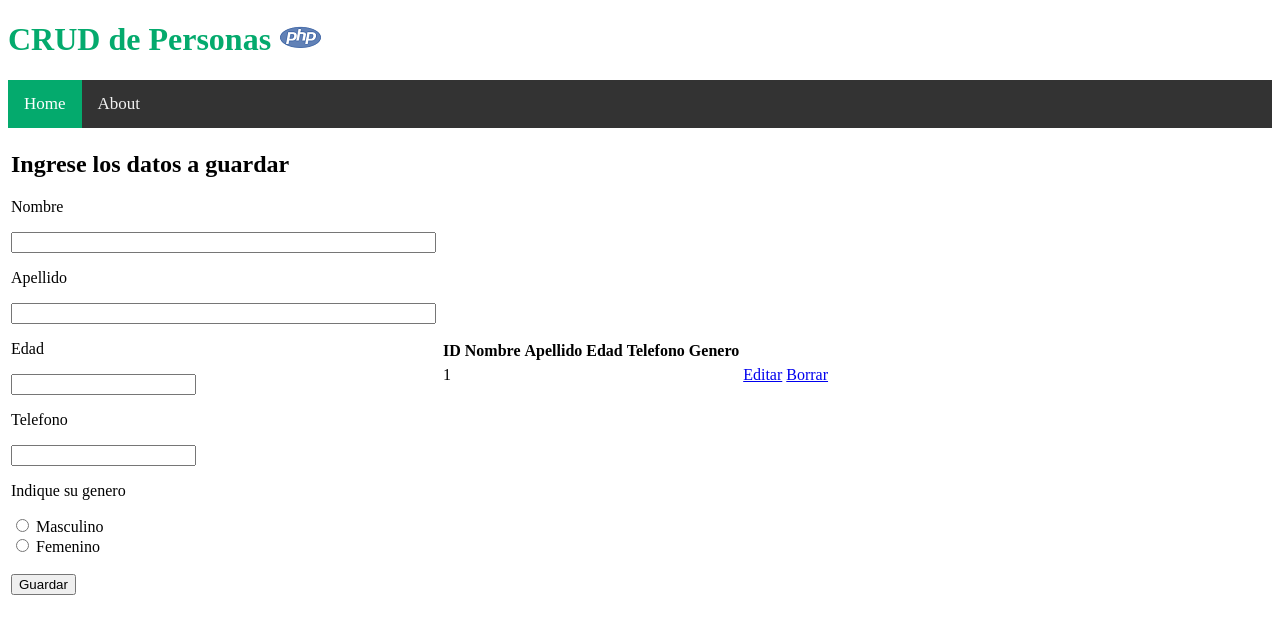
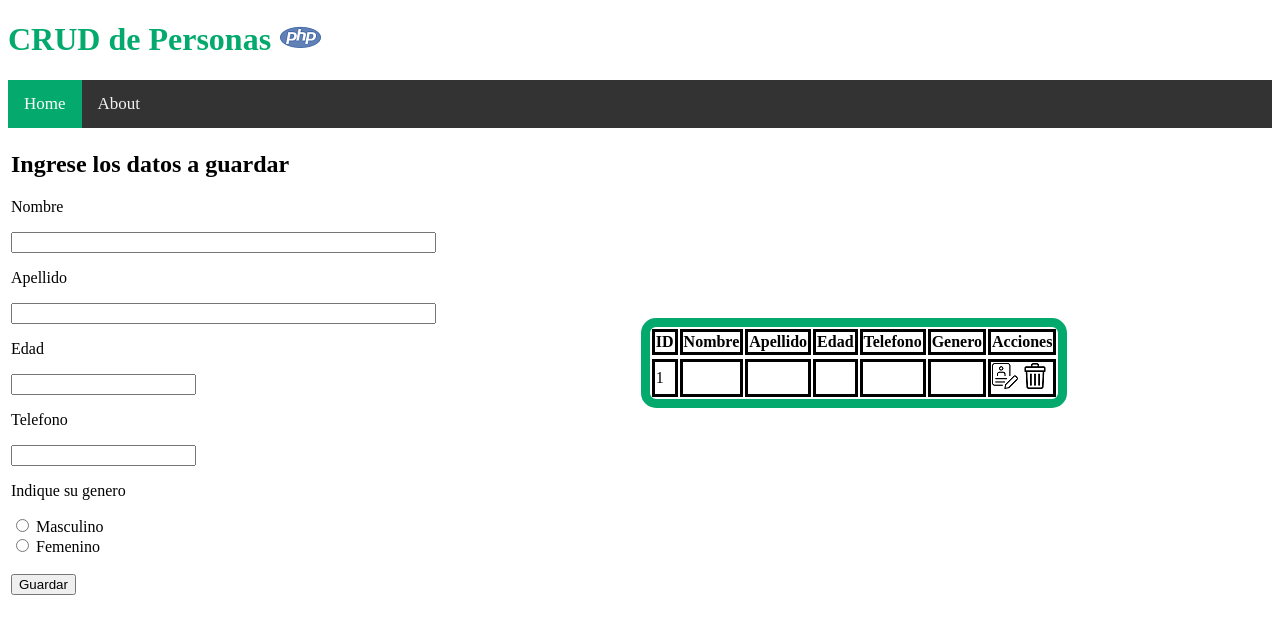
Before and after one commit to manuelsblanco/CRUD_PHP, a PHP site: page / in a window 1280 px wide. Shown: the top 634 px of the page. Run offline with PHP 8.4, Linux system fonts and the light colour scheme; tables that the repository leaves empty or names only in its code hold one stand-in row (values such as "Sample post"); data that the repository does not hold is empty.

Commit message:
Tercer Commit
Llegando casi a la versión final

```diff
--- a/index.php
+++ b/index.php
@@ -19,7 +19,7 @@
     <?php include("banner.php")?>
     <!--Esta linea de codigo llama al archivo banner.php y lo muestra en la pantalla-->
 
-    <table>
+    <table style="width:100%">
     <tbody>
         <tr>
         <!--Comienzo del formulario-->
@@ -62,17 +62,19 @@
 <!--Fin del formulario-->
 <!--Cargo los datos-->
 <td>
-<table>
+<table style="border: solid #04AA6D 9px; border-radius: 15px;">
 <tbody>
 <tr>
-<th>ID</th>
-<th>Nombre</hd>
-<th>Apellido</hd>
-<th>Edad</th>
-<th>Telefono</th>
-<th>Genero</th>
+<th style="border: 3px solid black">ID</th>
+<th style="border: 3px solid black">Nombre</hd>
+<th style="border: 3px solid black">Apellido</hd>
+<th style="border: 3px solid black">Edad</th>
+<th style="border: 3px solid black">Telefono</th>
+<th style="border: 3px solid black">Genero</th>
+<th style="border: 3px solid black">Acciones</th>
 </tr>
 <tr>
+
     <!--Realizo la consulta-->
     <?php
         $query = "SELECT * FROM `personas`";
@@ -82,22 +84,23 @@
         while($row = mysqli_fetch_array($consulta)){
             ?>
             <tr>
-            <td> <?php echo $row['id']?> </td>
-            <td> <?php echo $row['Nombre']?> </td>
-            <td> <?php echo $row['Apellido']?> </td>
-            <td> <?php echo $row['Edad']?> </td>
-            <td> <?php echo $row['Tel']?> </td>
-            <td> <?php echo $row['Genero']?> </td>
-            <td> <a href="update.php?id=<?php echo $row['id']?>">Editar</a>
-             <a href="delete.php?id=<?php echo $row['id']?>">Borrar</a></td>
+                <td style="border: 3px solid black"> <?php echo $row['id']?> </td>
+                <td style="border: 3px solid black"> <?php echo $row['Nombre']?> </td>
+                <td style="border: 3px solid black"> <?php echo $row['Apellido']?> </td>
+                <td style="border: 3px solid black"> <?php echo $row['Edad']?> </td>
+                <td style="border: 3px solid black"> <?php echo $row['Tel']?> </td>
+                <td style="border: 3px solid black"> <?php echo $row['Genero']?> </td>
+                <td style="border: 3px solid black"> <a href="update.php?id=<?php echo $row['id']?>"><img src="images/editar.png" alt="Editar"></a>
+                <a href="delete.php?id=<?php echo $row['id']?>"><img src="images/trash.png" alt="Eliminar"></a></td>
             </tr>
         <?php
         }
         ?>
+    <!--Realizo la consulta-->
 
 
 
-<!--Realizo la consulta-->
+
 </tr>
 </tbody>
 </table>
```
Also changed, not shown: about.php (+29 -1 lines), update.php (+21 -0 lines). Lines whose indentation alone changed are shown as unchanged.
